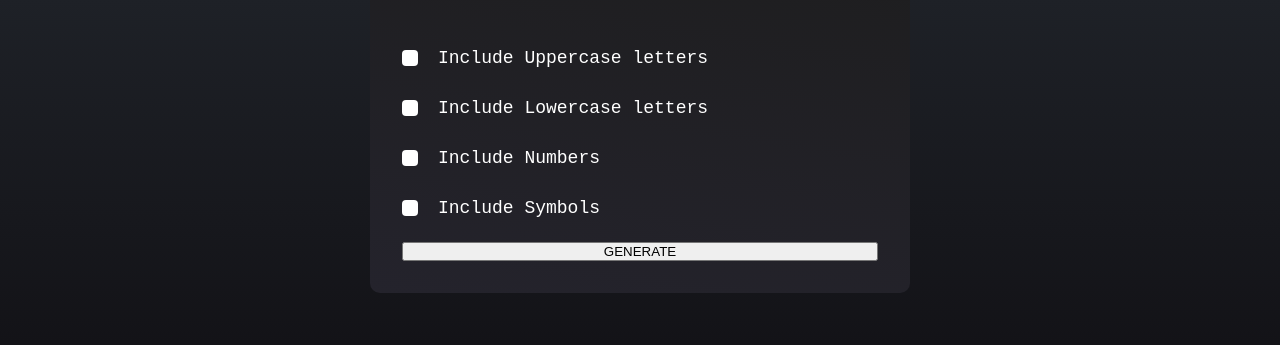
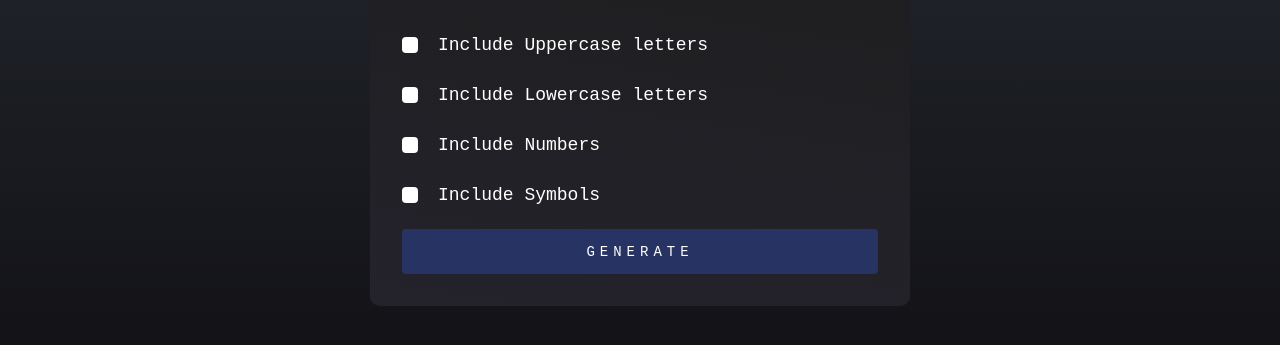
Before and after one commit to jessdebrito/small-exercises-html-css-js, a plain HTML site: page 03 - Password Generator/index.html in a window 1280 px wide. Shown: the part 361-706 px from the top of the page. Drawn offline with Linux system fonts and the light colour scheme.

Commit message:
Css done

```diff
--- a/03 - Password Generator/style.css
+++ b/03 - Password Generator/style.css
@@ -120,8 +120,18 @@ body {
     width: 16px;
     border-radius: 4px;
     cursor: pointer;
+    transition: all 8.2s ease-in;
 }
 
 .btn-generate {
+    background-color: #273363;
+    height: 45px;
+    border: none;
+    border-radius: 4px;
+    cursor: pointer;
+    font-family: 'JetBrains Mono', monospace;
+    font-size: 14px;
+    letter-spacing: 5px;
+    color: #fff;
     margin-top: 24px;
 }
```
